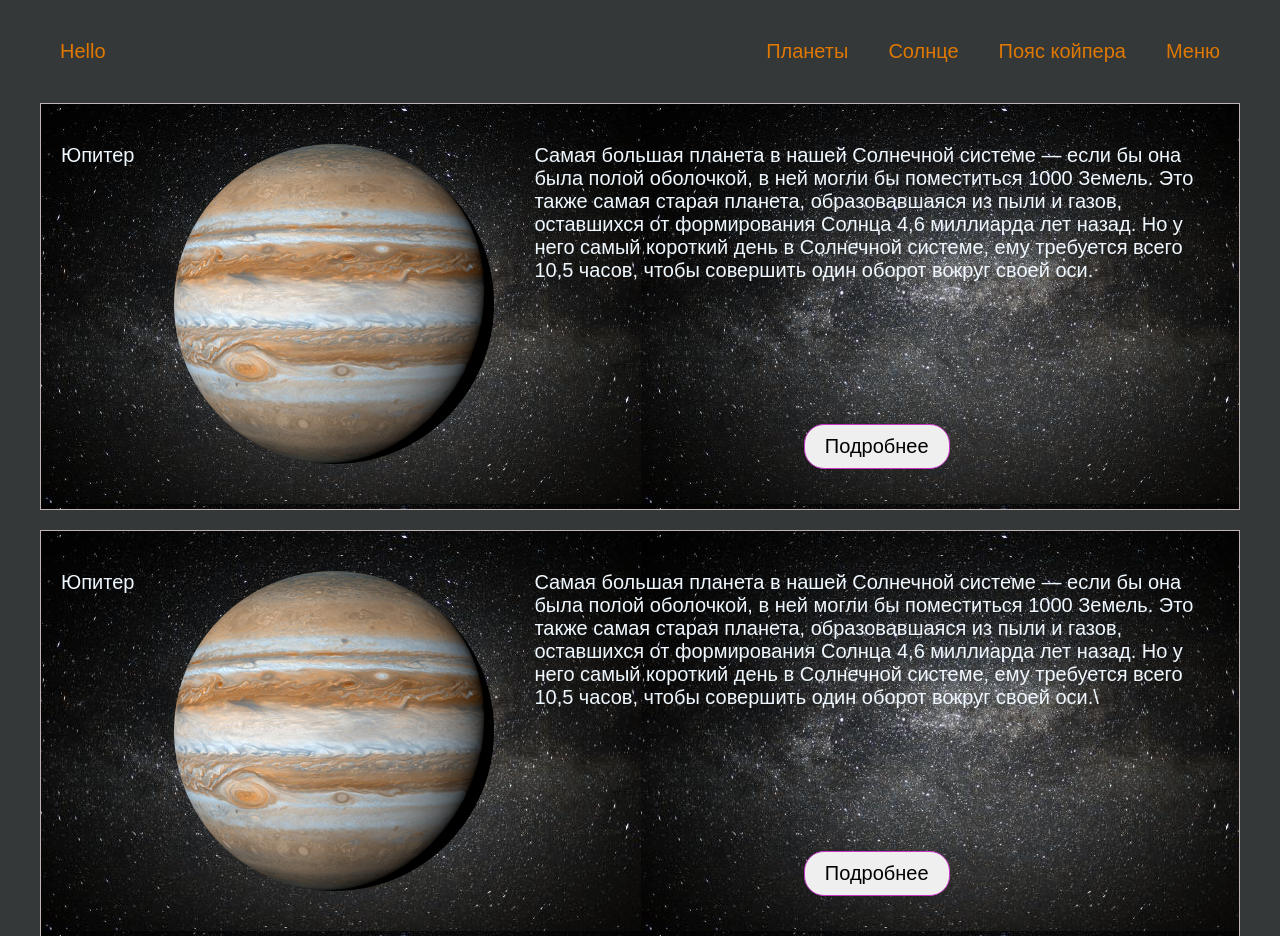
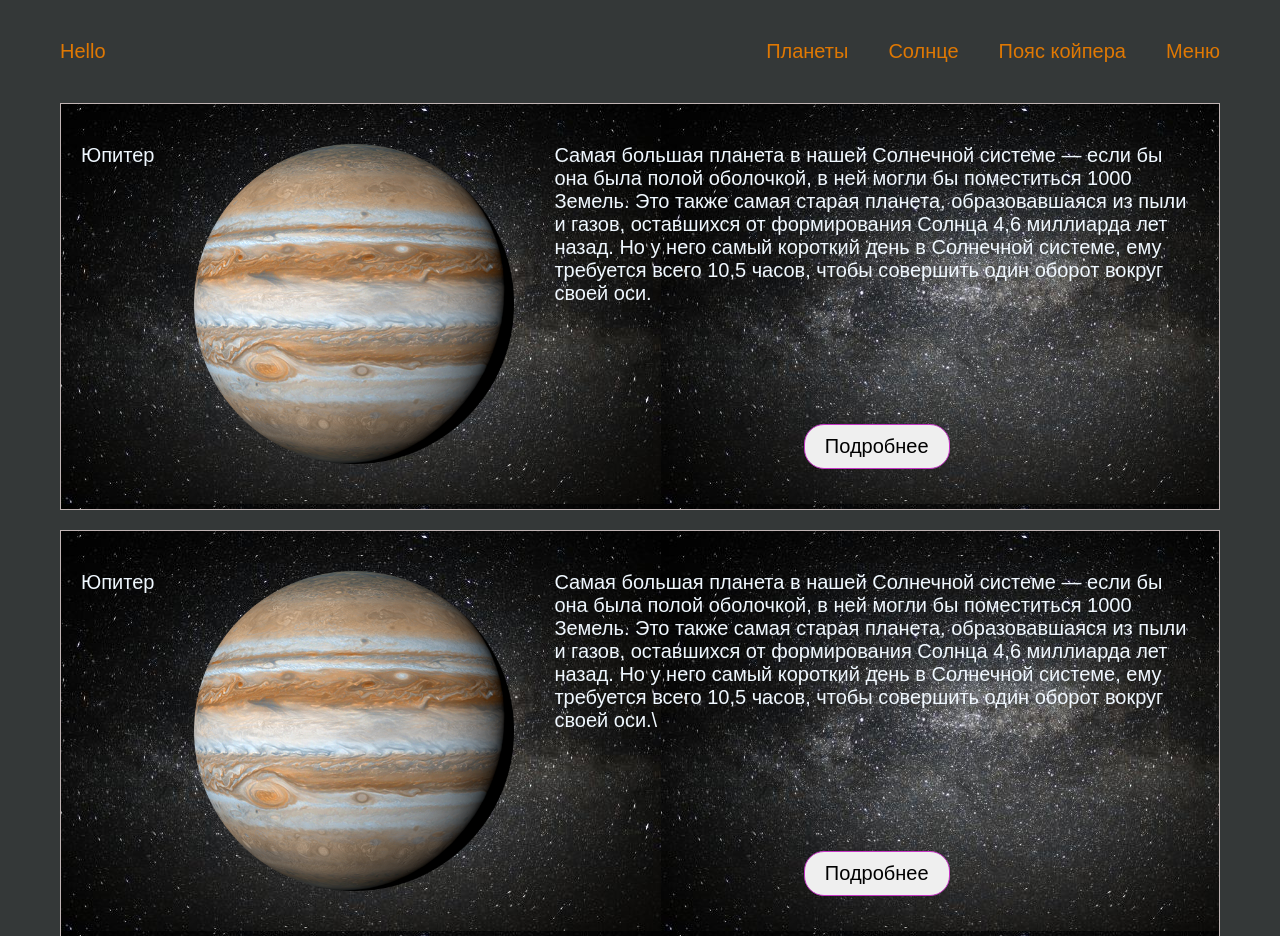
Before and after one commit to GrafZero6/webcosmos, a plain HTML site: page index.html in a window 1280 px wide. Shown: the top 936 px of the page. Drawn offline with Linux system fonts and the light colour scheme.

Commit message:
Update styles.css

```diff
--- a/styles.css
+++ b/styles.css
@@ -10,6 +10,7 @@ body {
 }
 .conteiner {
     width: 1200px;
+    max-width: 100%;
     margin: 0 auto;
     background-color: rgb(52, 56, 56);
     color: aliceblue;
@@ -39,6 +40,8 @@ footer ul {
     display: flex;
     background-image: url(./img/fon.jpg);
     gap: 40px;
+    margin-left: 20px;
+    margin-right: 20px;
 }
 .conteiner-1-block {
     display: flex;
@@ -51,6 +54,7 @@ button {
     border: 1px solid rgb(196, 53, 196);
     border-radius: 20px;
     padding: 10px 20px;
+    margin-top: 50px;
     font-size: 20px;
 
 }
```
